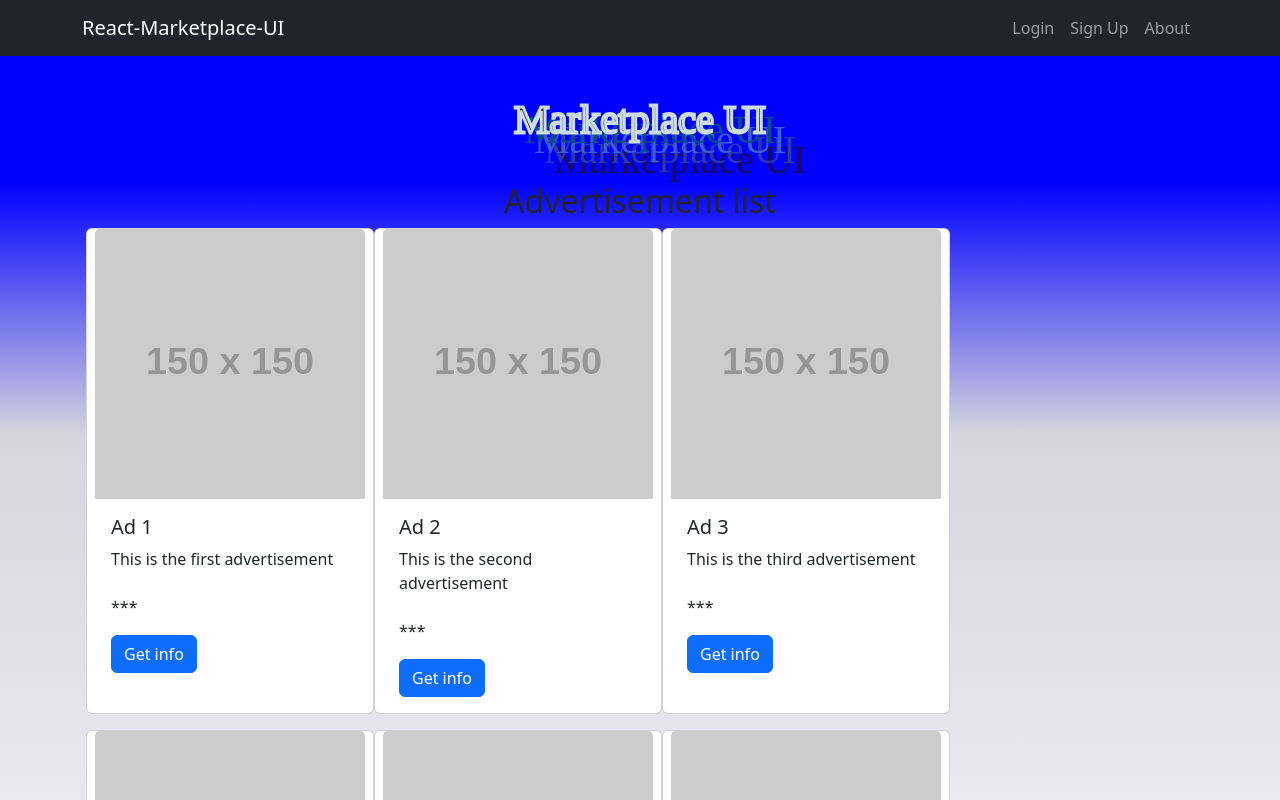
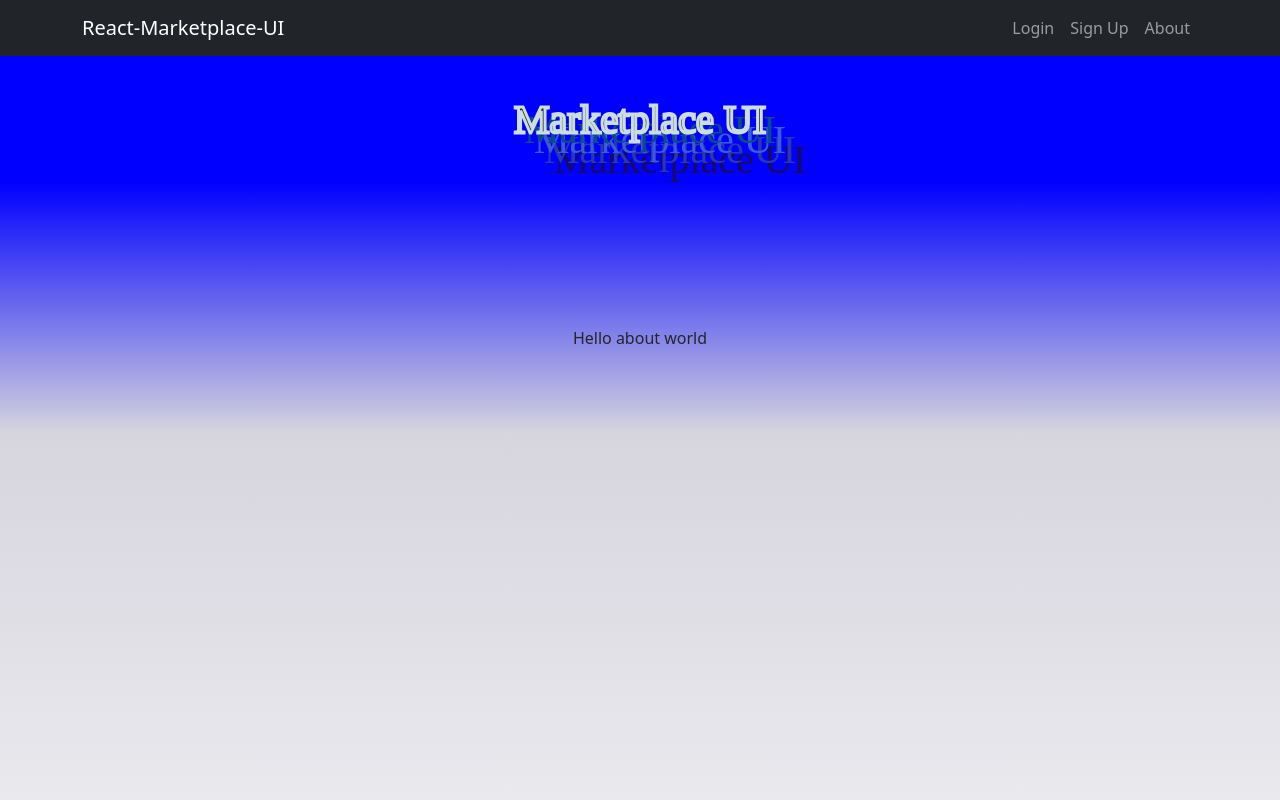
Before and after one commit to Jari1980/ReactMarketplaceUI, a React (Vite) app: page /about in a window 1280 px wide. Shown: the top 800 px of the page. Built offline with nearby package versions, Linux system fonts and the light colour scheme.

Commit message:
added router, can navigate home/about but whole page reloading

```diff
--- a/package.json
+++ b/package.json
@@ -24,6 +24,7 @@
     "eslint-plugin-react-hooks": "^5.1.0",
     "eslint-plugin-react-refresh": "^0.4.19",
     "globals": "^15.15.0",
+    "react-router-dom": "^7.3.0",
     "vite": "^6.2.0"
   }
 }
--- /dev/null
+++ b/src/components/About.jsx
@@ -0,0 +1,22 @@
+import React from 'react';
+import './about.css';
+
+
+
+const About = () => {
+    return (
+        <>
+        <div className="container-fluid" id="about">
+            <br />
+            <br />
+            <br />
+            <br />
+            <br />
+            <br />
+            <p id="aboutId">Hello about world</p>
+        </div>
+        </>
+    );
+};
+
+export default About;
--- /dev/null
+++ b/src/components/MainContent.jsx
@@ -0,0 +1,18 @@
+import React from 'react';
+import Body from './Body.jsx'
+import About from './About.jsx'
+import { BrowserRouter, Route, Routes } from 'react-router-dom'
+
+const MainContent = () => {
+    return (
+        <BrowserRouter>
+            <Routes>
+            <Route path='' element={<Body />} />
+             <Route path='/home' element={<Body />} />
+            <Route path='/about' element={<About />} />
+        </Routes>
+        </BrowserRouter>
+    );
+};
+
+export default MainContent;
--- a/src/components/NavbarComp.jsx
+++ b/src/components/NavbarComp.jsx
@@ -9,13 +9,13 @@ const NavbarComp = () => {
     <>
       <Navbar expand="lg" bg="dark" data-bs-theme="dark" >
         <Container >
-          <Navbar.Brand href="#home">React-Marketplace-UI</Navbar.Brand>
+          <Navbar.Brand href="./home">React-Marketplace-UI</Navbar.Brand>
           <Navbar.Toggle aria-controls="basic-navbar-nav" />
           <Navbar.Collapse id="basic-navbar-nav">
             <Nav className="ms-auto">
               <Nav.Link  href="#">Login</Nav.Link>
               <Nav.Link href="#">Sign Up</Nav.Link>
-              <Nav.Link href="#">About</Nav.Link>
+              <Nav.Link href="/about">About</Nav.Link>
             </Nav>
           </Navbar.Collapse>
         </Container>
--- /dev/null
+++ b/src/components/about.css
@@ -0,0 +1,17 @@
+
+
+#about {
+    position: relative;
+    top: -10px;
+    background-image: linear-gradient(0deg,#f0e6e600, #d6d4dd 75%,#0000FF);
+    height: 1000px;
+}
+
+#aboutId {
+    display: flex;
+    justify-Content: center;
+    align-Items: center;
+    padding-Top: "20px";
+    padding-Bottom: "10px";
+    color: '#d6d4dd',
+}
--- a/src/main.jsx
+++ b/src/main.jsx
@@ -3,7 +3,11 @@ import { createRoot } from 'react-dom/client'
 import Body from './components/Body.jsx'
 import NavbarComp from './components/NavbarComp.jsx'
 import Heading from './components/Heading.jsx'
+import About from './components/About.jsx'
 import 'bootstrap/dist/css/bootstrap.css'
+import { BrowserRouter, Route, Routes } from 'react-router-dom'
+import MainContent from './components/MainContent.jsx'
+
 
 
 
@@ -11,6 +15,8 @@ createRoot(document.getElementById('root')).render(
   <StrictMode>
     <NavbarComp />
     <Heading />
-    <Body />
+    <MainContent />
+
+
   </StrictMode>,
 )
```
Also changed, not shown: 1 other file (tests, documents, lock files or other folders).
